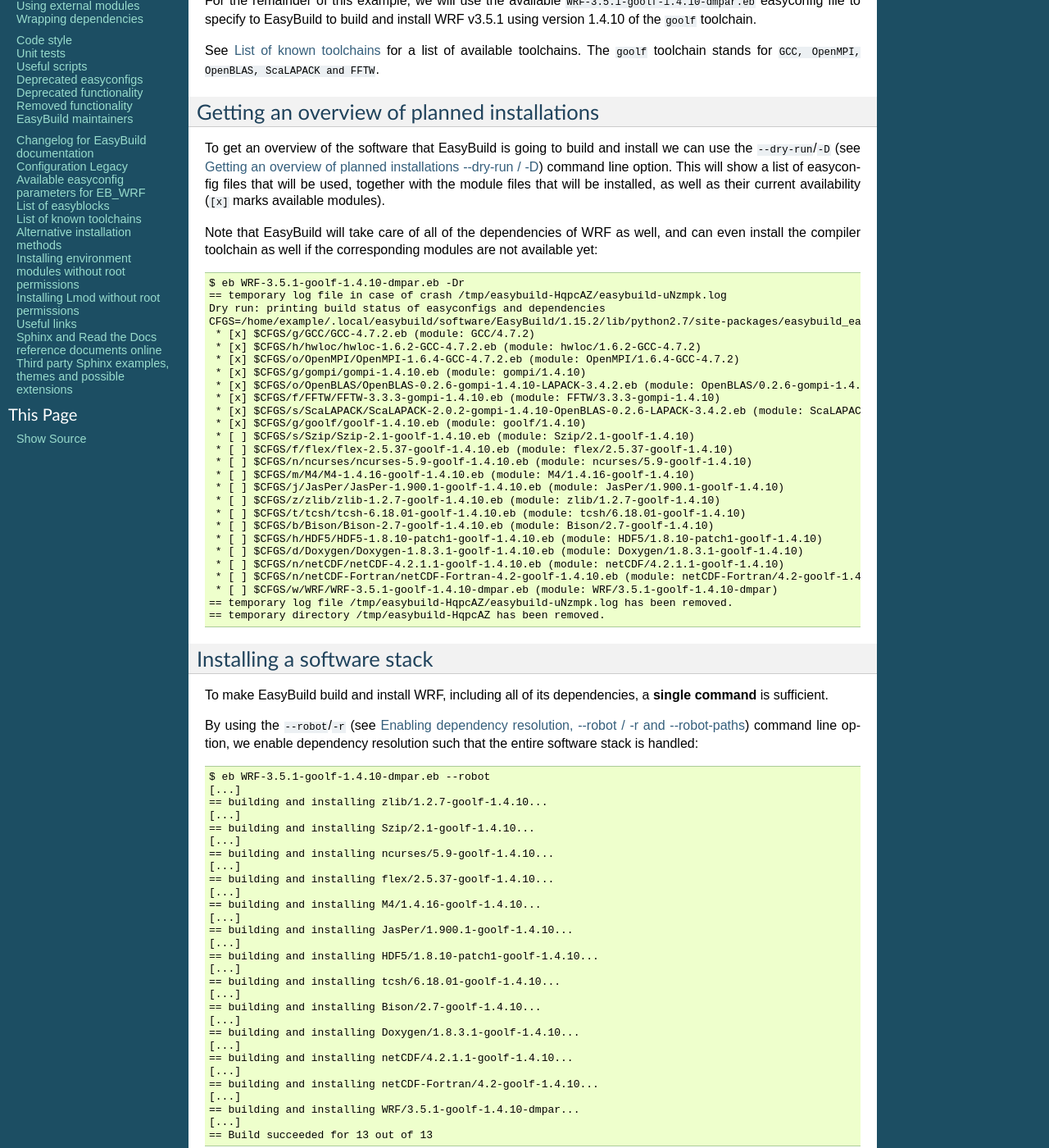
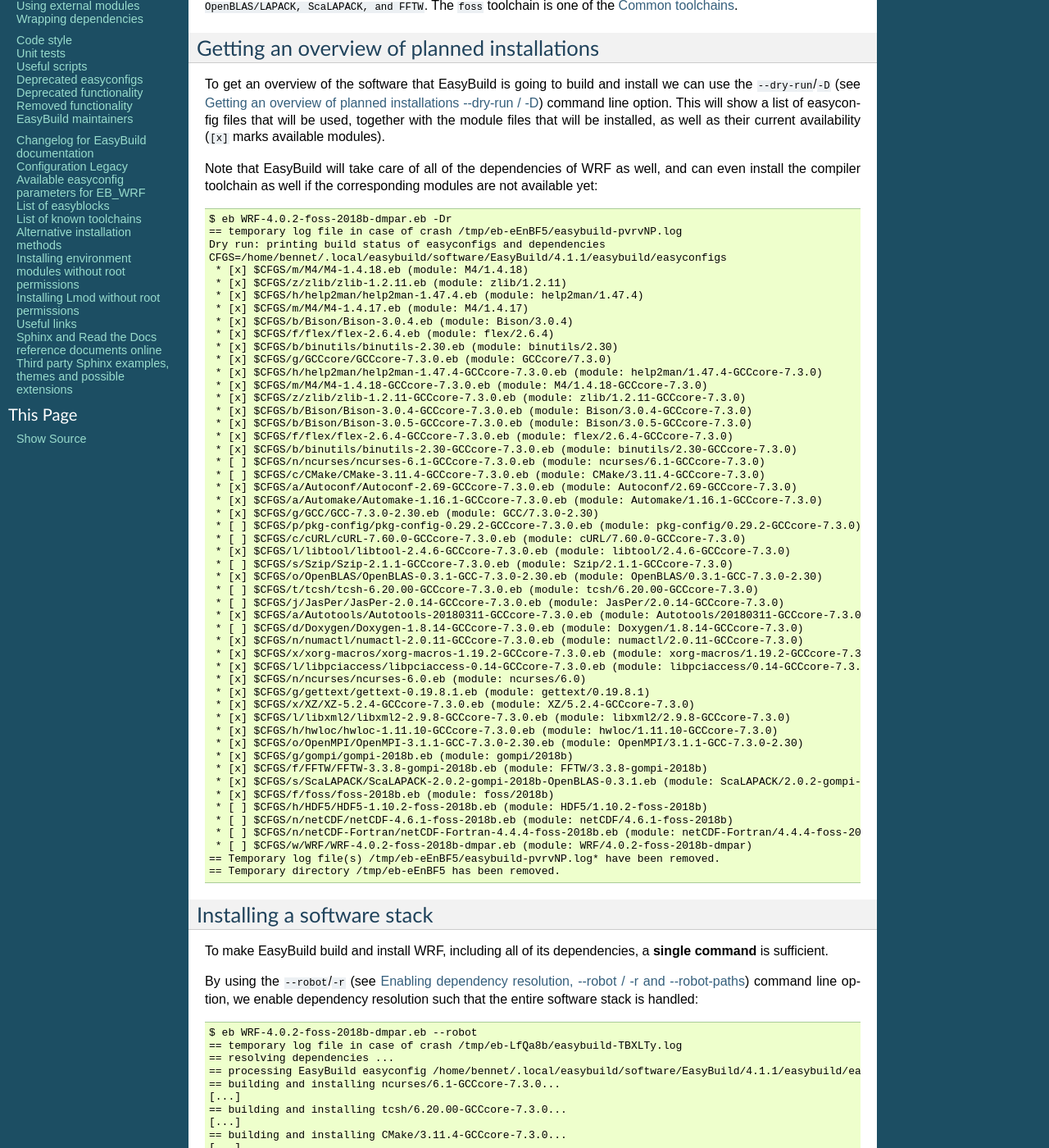
Before and after one commit to easybuilders/easybuild, a Sphinx documentation site: the page built from docs/Typical_workflow_example_with_WRF.rst, in a window 1280 px wide and 1400 px high, scrolled down 836 px. Shown: the whole window at 82% size. Built offline with Sphinx 7.4.7, drawn with Linux system fonts in a browser that asks for light colours; pages that are not in the unit, such as notebooks, are missing from menus; some of the changed text lies outside the part shown.

Commit message:
Updating WRF example to use foss2018b

```diff
--- a/docs/Typical_workflow_example_with_WRF.rst
+++ b/docs/Typical_workflow_example_with_WRF.rst
@@ -26,30 +26,28 @@
 for example, to get a list of available easyconfig files for WRF::
 
   $ eb -S WRF
-  == temporary log file in case of crash /tmp/easybuild-MdAp7p/easybuild-zEBJMk.log
-  == Searching (case-insensitive) for 'WRF' in /home/example/.local/easybuild/software/EasyBuild/1.15.2/lib/python2.7/site-packages/easybuild_easyconfigs-1.15.2.0-py2.7.egg/easybuild/easyconfigs
-  CFGS1=/home/example/.local/easybuild/software/EasyBuild/1.15.2/lib/python2.7/site-packages/easybuild_easyconfigs-1.15.2.0-py2.7.egg/easybuild/easyconfigs/w/WRF
-   * $CFGS1/WRF-3.3.1-goalf-1.1.0-no-OFED-dmpar.eb
-   * $CFGS1/WRF-3.3.1-goolf-1.4.10-dmpar.eb
-   [...]
-   * $CFGS1/WRF-3.5-goolf-1.4.10-dmpar.eb
-   * $CFGS1/WRF-3.5-ictce-4.1.13-dmpar.eb
-   * $CFGS1/WRF-3.5-ictce-5.3.0-dmpar.eb
-   * $CFGS1/WRF-3.5.1-goolf-1.4.10-dmpar.eb
-   * $CFGS1/WRF-3.5.1-goolf-1.5.14-dmpar.eb
-   [...]
-  == temporary log file /tmp/easybuild-MdAp7p/easybuild-zEBJMk.log has been removed.
-  == temporary directory /tmp/easybuild-MdAp7p has been removed.
+  CFGS1=/home/bennet/.local/easybuild/software/EasyBuild/4.1.1/easybuild/easyconfigs
+   * $CFGS1/w/WPS/WPS-4.0.1_find-wrfdir.patch
+   * $CFGS1/w/WPS/WPS-4.0.2_find-wrfdir.patch
+   [ . . . ]
+   * $CFGS1/w/WRF/WRF-4.0.1-intel-2018b-dmpar.eb
+   * $CFGS1/w/WRF/WRF-4.0.2-foss-2018b-dmpar.eb
+   [ . . . ]
 
-Various easyconfig files are found: for different versions of WRF (e.g., v3.5 and v3.5.1),
-for different (versions of) compiler toolchains (e.g., goolf v1.4.10, goolf v1.5.14, ictce), etc.
+  Note: 16 matching archived easyconfig(s) found, use --consider-archived-easyconfigs to see them
 
-For the remainder of this example, we will use the available ``WRF-3.5.1-goolf-1.4.10-dmpar.eb``
+
+
+Various easyconfig files are found: for different versions of WRF (e.g., v3.8 and v4.1.3),
+for different (versions of) compiler toolchains (e.g., foss 2018b, intel 2018b), etc.
+
+For the remainder of this example, we will use the available ``WRF-4.0.2-foss-2018b-dmpar.eb``
 easyconfig file to specify to EasyBuild to build and install
-WRF v3.5.1 using version 1.4.10 of the ``goolf`` toolchain.
+WRF v4.0.2 using version 2018b of the ``foss`` toolchain.
 
-See :ref:`toolchains_table` for a list of available toolchains. The ``goolf`` toolchain
-stands for ``GCC, OpenMPI, OpenBLAS, ScaLAPACK and FFTW``.
+See :ref:`toolchains_table` for a list of available toolchains. The ``foss`` toolchain
+stands for ``GCC, OpenMPI, OpenBLAS/LAPACK, ScaLAPACK, and FFTW``.  The ``foss`` toolchain
+is one of the :ref:`common_toolchains`.
 
 Getting an overview of planned installations
 --------------------------------------------
@@ -63,33 +61,58 @@
 Note that EasyBuild will take care of all of the dependencies of WRF as well,
 and can even install the compiler toolchain as well if the corresponding modules are not available yet::
 
-  $ eb WRF-3.5.1-goolf-1.4.10-dmpar.eb -Dr
-  == temporary log file in case of crash /tmp/easybuild-HqpcAZ/easybuild-uNzmpk.log
+  $ eb WRF-4.0.2-foss-2018b-dmpar.eb -Dr
+  == temporary log file in case of crash /tmp/eb-eEnBF5/easybuild-pvrvNP.log
   Dry run: printing build status of easyconfigs and dependencies
-  CFGS=/home/example/.local/easybuild/software/EasyBuild/1.15.2/lib/python2.7/site-packages/easybuild_easyconfigs-1.15.2.0-py2.7.egg/easybuild/easyconfigs
-   * [x] $CFGS/g/GCC/GCC-4.7.2.eb (module: GCC/4.7.2)
-   * [x] $CFGS/h/hwloc/hwloc-1.6.2-GCC-4.7.2.eb (module: hwloc/1.6.2-GCC-4.7.2)
-   * [x] $CFGS/o/OpenMPI/OpenMPI-1.6.4-GCC-4.7.2.eb (module: OpenMPI/1.6.4-GCC-4.7.2)
-   * [x] $CFGS/g/gompi/gompi-1.4.10.eb (module: gompi/1.4.10)
-   * [x] $CFGS/o/OpenBLAS/OpenBLAS-0.2.6-gompi-1.4.10-LAPACK-3.4.2.eb (module: OpenBLAS/0.2.6-gompi-1.4.10-LAPACK-3.4.2)
-   * [x] $CFGS/f/FFTW/FFTW-3.3.3-gompi-1.4.10.eb (module: FFTW/3.3.3-gompi-1.4.10)
-   * [x] $CFGS/s/ScaLAPACK/ScaLAPACK-2.0.2-gompi-1.4.10-OpenBLAS-0.2.6-LAPACK-3.4.2.eb (module: ScaLAPACK/2.0.2-gompi-1.4.10-OpenBLAS-0.2.6-LAPACK-3.4.2)
-   * [x] $CFGS/g/goolf/goolf-1.4.10.eb (module: goolf/1.4.10)
-   * [ ] $CFGS/s/Szip/Szip-2.1-goolf-1.4.10.eb (module: Szip/2.1-goolf-1.4.10)
-   * [ ] $CFGS/f/flex/flex-2.5.37-goolf-1.4.10.eb (module: flex/2.5.37-goolf-1.4.10)
-   * [ ] $CFGS/n/ncurses/ncurses-5.9-goolf-1.4.10.eb (module: ncurses/5.9-goolf-1.4.10)
-   * [ ] $CFGS/m/M4/M4-1.4.16-goolf-1.4.10.eb (module: M4/1.4.16-goolf-1.4.10)
-   * [ ] $CFGS/j/JasPer/JasPer-1.900.1-goolf-1.4.10.eb (module: JasPer/1.900.1-goolf-1.4.10)
-   * [ ] $CFGS/z/zlib/zlib-1.2.7-goolf-1.4.10.eb (module: zlib/1.2.7-goolf-1.4.10)
-   * [ ] $CFGS/t/tcsh/tcsh-6.18.01-goolf-1.4.10.eb (module: tcsh/6.18.01-goolf-1.4.10)
-   * [ ] $CFGS/b/Bison/Bison-2.7-goolf-1.4.10.eb (module: Bison/2.7-goolf-1.4.10)
-   * [ ] $CFGS/h/HDF5/HDF5-1.8.10-patch1-goolf-1.4.10.eb (module: HDF5/1.8.10-patch1-goolf-1.4.10)
-   * [ ] $CFGS/d/Doxygen/Doxygen-1.8.3.1-goolf-1.4.10.eb (module: Doxygen/1.8.3.1-goolf-1.4.10)
-   * [ ] $CFGS/n/netCDF/netCDF-4.2.1.1-goolf-1.4.10.eb (module: netCDF/4.2.1.1-goolf-1.4.10)
-   * [ ] $CFGS/n/netCDF-Fortran/netCDF-Fortran-4.2-goolf-1.4.10.eb (module: netCDF-Fortran/4.2-goolf-1.4.10)
-   * [ ] $CFGS/w/WRF/WRF-3.5.1-goolf-1.4.10-dmpar.eb (module: WRF/3.5.1-goolf-1.4.10-dmpar)
-  == temporary log file /tmp/easybuild-HqpcAZ/easybuild-uNzmpk.log has been removed.
-  == temporary directory /tmp/easybuild-HqpcAZ has been removed.
+  CFGS=/home/bennet/.local/easybuild/software/EasyBuild/4.1.1/easybuild/easyconfigs
+   * [x] $CFGS/m/M4/M4-1.4.18.eb (module: M4/1.4.18)
+   * [x] $CFGS/z/zlib/zlib-1.2.11.eb (module: zlib/1.2.11)
+   * [x] $CFGS/h/help2man/help2man-1.47.4.eb (module: help2man/1.47.4)
+   * [x] $CFGS/m/M4/M4-1.4.17.eb (module: M4/1.4.17)
+   * [x] $CFGS/b/Bison/Bison-3.0.4.eb (module: Bison/3.0.4)
+   * [x] $CFGS/f/flex/flex-2.6.4.eb (module: flex/2.6.4)
+   * [x] $CFGS/b/binutils/binutils-2.30.eb (module: binutils/2.30)
+   * [x] $CFGS/g/GCCcore/GCCcore-7.3.0.eb (module: GCCcore/7.3.0)
+   * [x] $CFGS/h/help2man/help2man-1.47.4-GCCcore-7.3.0.eb (module: help2man/1.47.4-GCCcore-7.3.0)
+   * [x] $CFGS/m/M4/M4-1.4.18-GCCcore-7.3.0.eb (module: M4/1.4.18-GCCcore-7.3.0)
+   * [x] $CFGS/z/zlib/zlib-1.2.11-GCCcore-7.3.0.eb (module: zlib/1.2.11-GCCcore-7.3.0)
+   * [x] $CFGS/b/Bison/Bison-3.0.4-GCCcore-7.3.0.eb (module: Bison/3.0.4-GCCcore-7.3.0)
+   * [x] $CFGS/b/Bison/Bison-3.0.5-GCCcore-7.3.0.eb (module: Bison/3.0.5-GCCcore-7.3.0)
+   * [x] $CFGS/f/flex/flex-2.6.4-GCCcore-7.3.0.eb (module: flex/2.6.4-GCCcore-7.3.0)
+   * [x] $CFGS/b/binutils/binutils-2.30-GCCcore-7.3.0.eb (module: binutils/2.30-GCCcore-7.3.0)
+   * [ ] $CFGS/n/ncurses/ncurses-6.1-GCCcore-7.3.0.eb (module: ncurses/6.1-GCCcore-7.3.0)
+   * [ ] $CFGS/c/CMake/CMake-3.11.4-GCCcore-7.3.0.eb (module: CMake/3.11.4-GCCcore-7.3.0)
+   * [x] $CFGS/a/Autoconf/Autoconf-2.69-GCCcore-7.3.0.eb (module: Autoconf/2.69-GCCcore-7.3.0)
+   * [x] $CFGS/a/Automake/Automake-1.16.1-GCCcore-7.3.0.eb (module: Automake/1.16.1-GCCcore-7.3.0)
+   * [x] $CFGS/g/GCC/GCC-7.3.0-2.30.eb (module: GCC/7.3.0-2.30)
+   * [ ] $CFGS/p/pkg-config/pkg-config-0.29.2-GCCcore-7.3.0.eb (module: pkg-config/0.29.2-GCCcore-7.3.0)
+   * [ ] $CFGS/c/cURL/cURL-7.60.0-GCCcore-7.3.0.eb (module: cURL/7.60.0-GCCcore-7.3.0)
+   * [x] $CFGS/l/libtool/libtool-2.4.6-GCCcore-7.3.0.eb (module: libtool/2.4.6-GCCcore-7.3.0)
+   * [ ] $CFGS/s/Szip/Szip-2.1.1-GCCcore-7.3.0.eb (module: Szip/2.1.1-GCCcore-7.3.0)
+   * [x] $CFGS/o/OpenBLAS/OpenBLAS-0.3.1-GCC-7.3.0-2.30.eb (module: OpenBLAS/0.3.1-GCC-7.3.0-2.30)
+   * [ ] $CFGS/t/tcsh/tcsh-6.20.00-GCCcore-7.3.0.eb (module: tcsh/6.20.00-GCCcore-7.3.0)
+   * [ ] $CFGS/j/JasPer/JasPer-2.0.14-GCCcore-7.3.0.eb (module: JasPer/2.0.14-GCCcore-7.3.0)
+   * [x] $CFGS/a/Autotools/Autotools-20180311-GCCcore-7.3.0.eb (module: Autotools/20180311-GCCcore-7.3.0)
+   * [ ] $CFGS/d/Doxygen/Doxygen-1.8.14-GCCcore-7.3.0.eb (module: Doxygen/1.8.14-GCCcore-7.3.0)
+   * [x] $CFGS/n/numactl/numactl-2.0.11-GCCcore-7.3.0.eb (module: numactl/2.0.11-GCCcore-7.3.0)
+   * [x] $CFGS/x/xorg-macros/xorg-macros-1.19.2-GCCcore-7.3.0.eb (module: xorg-macros/1.19.2-GCCcore-7.3.0)
+   * [x] $CFGS/l/libpciaccess/libpciaccess-0.14-GCCcore-7.3.0.eb (module: libpciaccess/0.14-GCCcore-7.3.0)
+   * [x] $CFGS/n/ncurses/ncurses-6.0.eb (module: ncurses/6.0)
+   * [x] $CFGS/g/gettext/gettext-0.19.8.1.eb (module: gettext/0.19.8.1)
+   * [x] $CFGS/x/XZ/XZ-5.2.4-GCCcore-7.3.0.eb (module: XZ/5.2.4-GCCcore-7.3.0)
+   * [x] $CFGS/l/libxml2/libxml2-2.9.8-GCCcore-7.3.0.eb (module: libxml2/2.9.8-GCCcore-7.3.0)
+   * [x] $CFGS/h/hwloc/hwloc-1.11.10-GCCcore-7.3.0.eb (module: hwloc/1.11.10-GCCcore-7.3.0)
+   * [x] $CFGS/o/OpenMPI/OpenMPI-3.1.1-GCC-7.3.0-2.30.eb (module: OpenMPI/3.1.1-GCC-7.3.0-2.30)
+   * [x] $CFGS/g/gompi/gompi-2018b.eb (module: gompi/2018b)
+   * [x] $CFGS/f/FFTW/FFTW-3.3.8-gompi-2018b.eb (module: FFTW/3.3.8-gompi-2018b)
+   * [x] $CFGS/s/ScaLAPACK/ScaLAPACK-2.0.2-gompi-2018b-OpenBLAS-0.3.1.eb (module: ScaLAPACK/2.0.2-gompi-2018b-OpenBLAS-0.3.1)
+   * [x] $CFGS/f/foss/foss-2018b.eb (module: foss/2018b)
+   * [ ] $CFGS/h/HDF5/HDF5-1.10.2-foss-2018b.eb (module: HDF5/1.10.2-foss-2018b)
+   * [ ] $CFGS/n/netCDF/netCDF-4.6.1-foss-2018b.eb (module: netCDF/4.6.1-foss-2018b)
+   * [ ] $CFGS/n/netCDF-Fortran/netCDF-Fortran-4.4.4-foss-2018b.eb (module: netCDF-Fortran/4.4.4-foss-2018b)
+   * [ ] $CFGS/w/WRF/WRF-4.0.2-foss-2018b-dmpar.eb (module: WRF/4.0.2-foss-2018b-dmpar)
+  == Temporary log file(s) /tmp/eb-eEnBF5/easybuild-pvrvNP.log* have been removed.
+  == Temporary directory /tmp/eb-eEnBF5 has been removed.
 
 
 
@@ -101,48 +124,57 @@
 By using the ``--robot``/``-r`` (see :ref:`use_robot`) command line option,
 we enable dependency resolution such that the entire software stack is handled::
 
-  $ eb WRF-3.5.1-goolf-1.4.10-dmpar.eb --robot
+  $ eb WRF-4.0.2-foss-2018b-dmpar.eb --robot
+  == temporary log file in case of crash /tmp/eb-LfQa8b/easybuild-TBXLTy.log
+  == resolving dependencies ...
+  == processing EasyBuild easyconfig /home/bennet/.local/easybuild/software/EasyBuild/4.1.1/easybuild/easyconfigs/n/ncurses/ncurses-6.1-GCCcore-7.3.0.eb
+  == building and installing ncurses/6.1-GCCcore-7.3.0...
   [...]
-  == building and installing zlib/1.2.7-goolf-1.4.10...
+  == building and installing tcsh/6.20.00-GCCcore-7.3.0...
   [...]
-  == building and installing Szip/2.1-goolf-1.4.10...
+  == building and installing CMake/3.11.4-GCCcore-7.3.0...
   [...]
-  == building and installing ncurses/5.9-goolf-1.4.10...
+  == building and installing JasPer/2.0.14-GCCcore-7.3.0...
   [...]
-  == building and installing flex/2.5.37-goolf-1.4.10...
+  == building and installing pkg-config/0.29.2-GCCcore-7.3.0...
   [...]
-  == building and installing M4/1.4.16-goolf-1.4.10...
+  == building and installing Doxygen/1.8.14-GCCcore-7.3.0...
   [...]
-  == building and installing JasPer/1.900.1-goolf-1.4.10...
+  == building and installing cURL/7.60.0-GCCcore-7.3.0...
   [...]
-  == building and installing HDF5/1.8.10-patch1-goolf-1.4.10...
+  == building and installing Szip/2.1.1-GCCcore-7.3.0...
   [...]
-  == building and installing tcsh/6.18.01-goolf-1.4.10...
+  == building and installing HDF5/1.10.2-foss-2018b...
   [...]
-  == building and installing Bison/2.7-goolf-1.4.10...
+  == building and installing netCDF/4.6.1-foss-2018b...
   [...]
-  == building and installing Doxygen/1.8.3.1-goolf-1.4.10...
+  == building and installing netCDF-Fortran/4.4.4-foss-2018b...
   [...]
-  == building and installing netCDF/4.2.1.1-goolf-1.4.10...
+  == building and installing WRF/4.0.2-foss-2018b-dmpar...
   [...]
-  == building and installing netCDF-Fortran/4.2-goolf-1.4.10...
-  [...]
-  == building and installing WRF/3.5.1-goolf-1.4.10-dmpar...
-  [...]
-  == Build succeeded for 13 out of 13
+  == Build succeeded for 12 out of 12
+  == Temporary log file(s) /tmp/eb-LfQa8b/easybuild-TBXLTy.log* have been removed.
+  == Temporary directory /tmp/eb-LfQa8b has been removed.
+
 
 Once the installation has succeeded, modules will be available for WRF and all of its dependencies::
 
   $ module load WRF
   $ module list
-  Currently Loaded Modulefiles:
-    1) GCC/4.7.2                                                  9) JasPer/1.900.1-goolf-1.4.10
-    2) hwloc/1.6.2-GCC-4.7.2                                     10) zlib/1.2.7-goolf-1.4.10
-    3) OpenMPI/1.6.4-GCC-4.7.2                                   11) Szip/2.1-goolf-1.4.10
-    4) gompi/1.4.10                                              12) HDF5/1.8.10-patch1-goolf-1.4.10
-    5) OpenBLAS/0.2.6-gompi-1.4.10-LAPACK-3.4.2                  13) netCDF/4.2.1.1-goolf-1.4.10
-    6) FFTW/3.3.3-gompi-1.4.10                                   14) netCDF-Fortran/4.2-goolf-1.4.10
-    7) ScaLAPACK/2.0.2-gompi-1.4.10-OpenBLAS-0.2.6-LAPACK-3.4.2  15) WRF/3.5.1-goolf-1.4.10-dmpar
-    8) goolf/1.4.10
+  $ module list
+
+  Currently Loaded Modules:
+    1) EasyBuild/4.1.1                  13) gompi/2018b
+    2) GCCcore/7.3.0                    14) FFTW/3.3.8-gompi-2018b
+    3) zlib/1.2.11-GCCcore-7.3.0        15) ScaLAPACK/2.0.2-gompi-2018b-OpenBLAS-0.3.1
+    4) binutils/2.30-GCCcore-7.3.0      16) foss/2018b
+    5) GCC/7.3.0-2.30                   17) JasPer/2.0.14-GCCcore-7.3.0
+    6) numactl/2.0.11-GCCcore-7.3.0     18) Szip/2.1.1-GCCcore-7.3.0
+    7) XZ/5.2.4-GCCcore-7.3.0           19) HDF5/1.10.2-foss-2018b
+    8) libxml2/2.9.8-GCCcore-7.3.0      20) cURL/7.60.0-GCCcore-7.3.0
+    9) libpciaccess/0.14-GCCcore-7.3.0  21) netCDF/4.6.1-foss-2018b
+   10) hwloc/1.11.10-GCCcore-7.3.0      22) netCDF-Fortran/4.4.4-foss-2018b
+   11) OpenMPI/3.1.1-GCC-7.3.0-2.30     23) WRF/4.0.2-foss-2018b-dmpar
+   12) OpenBLAS/0.3.1-GCC-7.3.0-2.30
 
 For more information, see the other topics discussed in the documentation (see :ref:`contents`).
```
